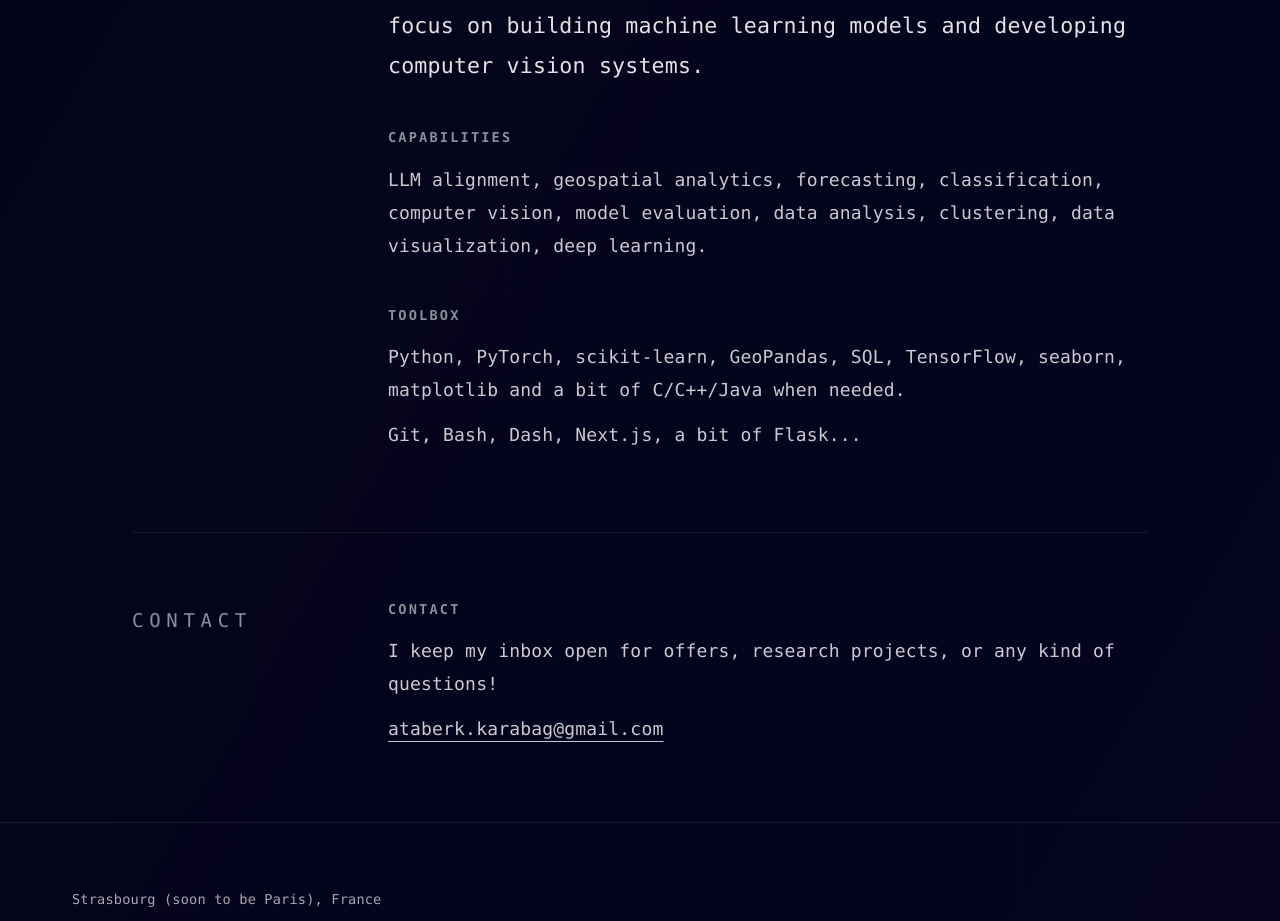
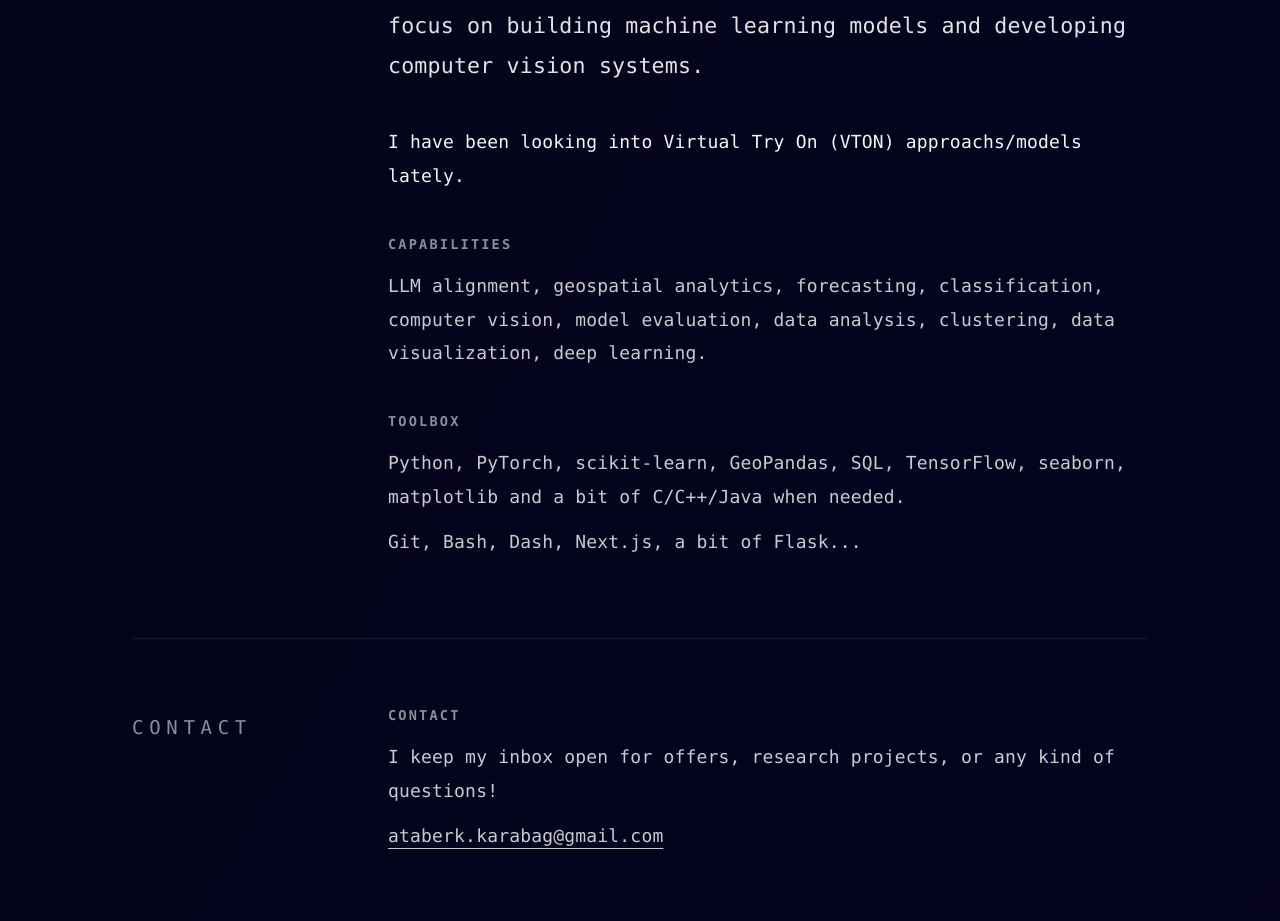
Before and after one commit to karabagata/portfolio, a Next.js app: page / in a window 1280 px wide. Shown: the part 1752-2673 px from the top of the page. Built offline with nearby package versions, Linux system fonts and the light colour scheme.

Commit message:
about part update

```diff
--- a/app/page.tsx
+++ b/app/page.tsx
@@ -39,6 +39,9 @@ export default function Home() {
           I am in the final stages of my master’s program and will soon start a six-month internship at <Link href="https://kwarto.io" target="_blank">Kwarto</Link> as a Data Scientist / AI Developer.
            During this internship, I will focus on building machine learning models and developing computer vision systems.
           </p>
+          <p>
+           I have been looking into Virtual Try On (VTON) approachs/models lately.
+          </p>
           <div className="terminal-stack">
           <h3>Capabilities</h3>
           <p>LLM alignment, geospatial analytics, forecasting, classification, computer vision,
```
